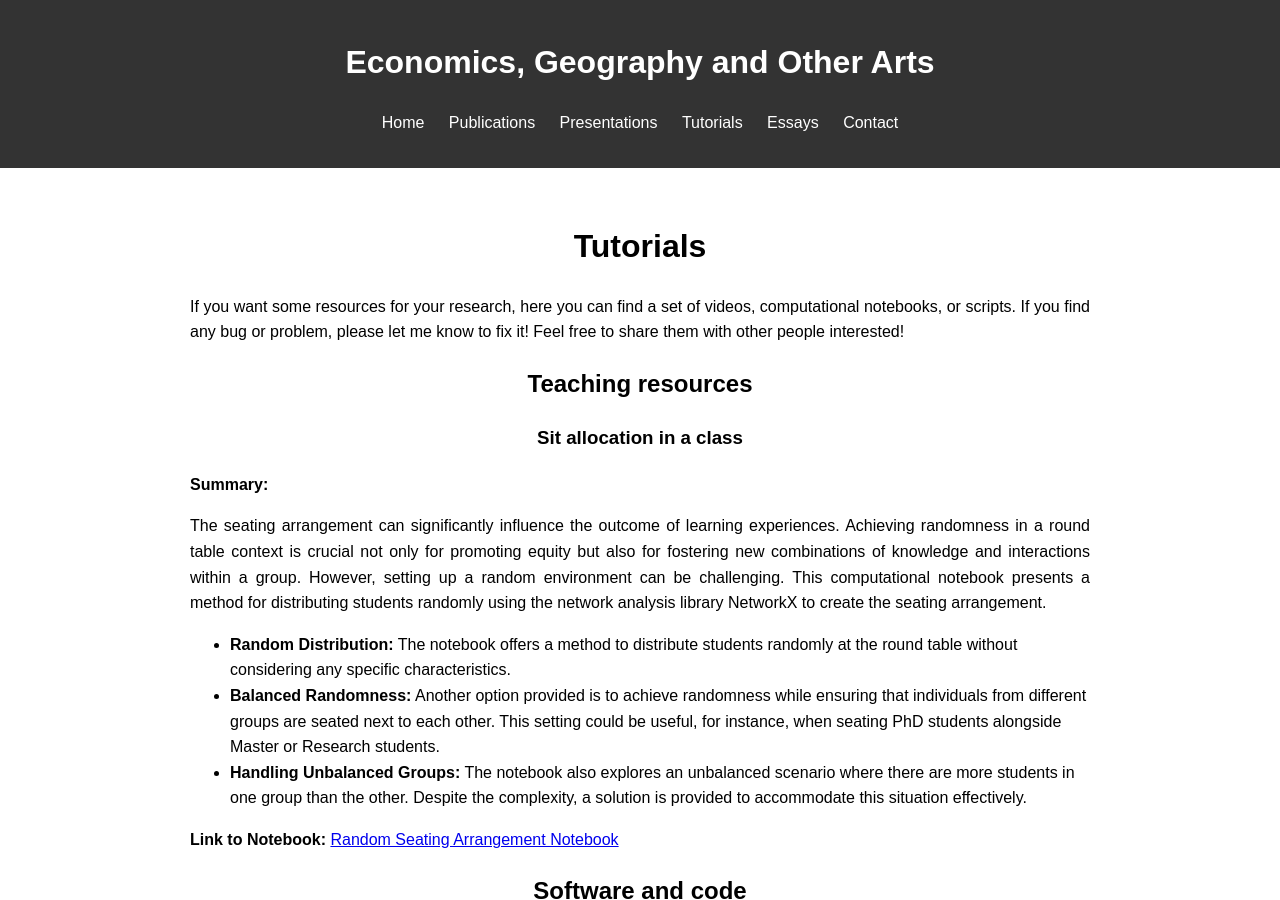
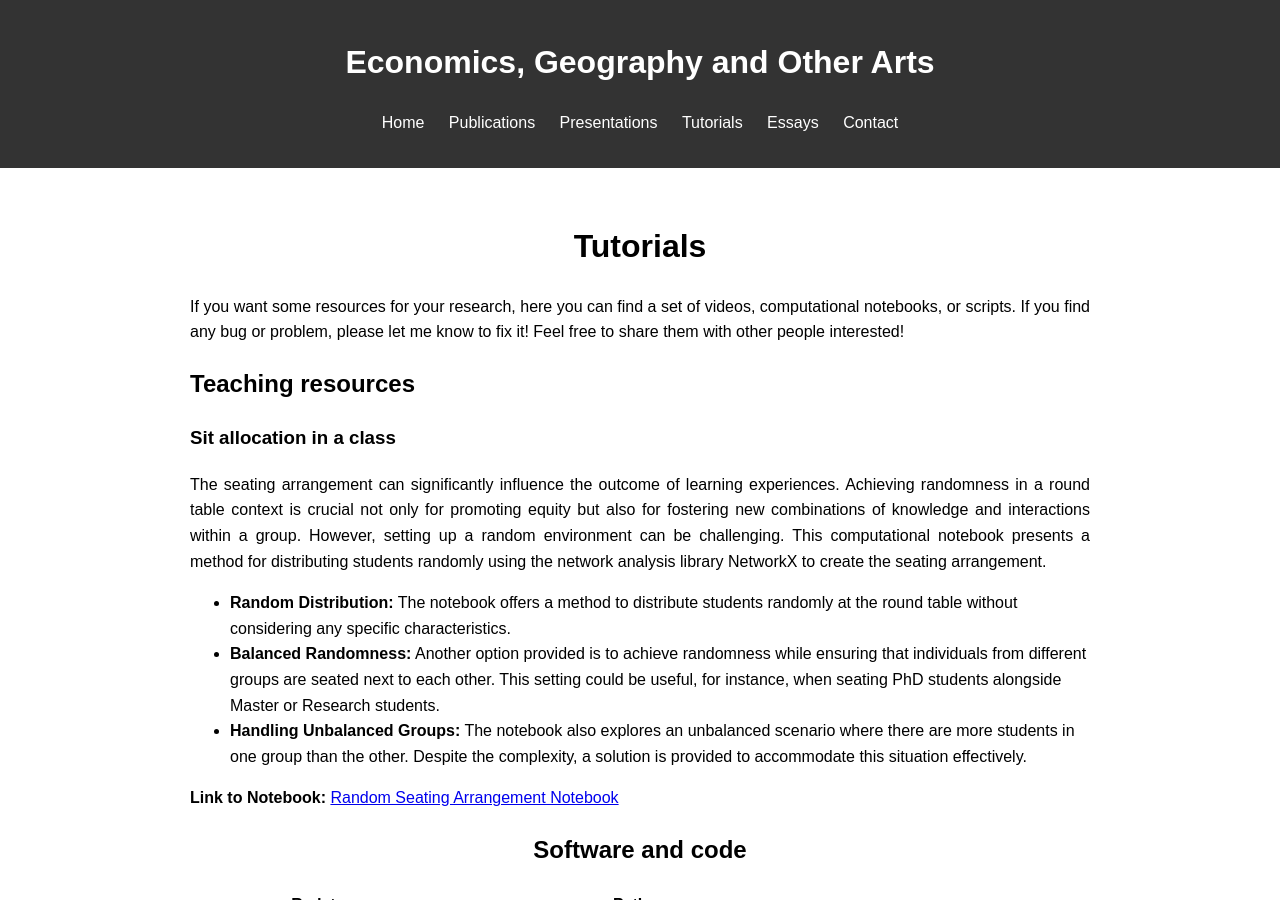
Before and after one commit to Favioleiva/favioleiva.github.io, a Jekyll site: the page built from tutorials.html, in a window 1280 px wide and 900 px high. Built offline with Jekyll 4.4.1, drawn with Linux system fonts in a browser that asks for light colours; nearby versions of some CDN libraries.

Commit message:
Update tutorials.html

```diff
--- a/tutorials.html
+++ b/tutorials.html
@@ -12,11 +12,10 @@ permalink: /tutorials/
         If you find any bug or problem, please let me know to fix it! Feel free to share them with other people interested!
     </p>
 
-    <h2 style="text-align: center;"> Teaching resources</h2>
+    <h2> Teaching resources</h2>
 
-    <h3 style="text-align: center;">Sit allocation in a class</h3>
+    <h3>Sit allocation in a class</h3>
 
-    <p><strong>Summary:</strong></p>
     <p>
         The seating arrangement can significantly influence the outcome of learning experiences. Achieving randomness in a round table context is crucial not only for promoting equity but also for fostering new combinations of knowledge and interactions within a group.
         However, setting up a random environment can be challenging. This computational notebook presents a method for distributing students randomly using the network analysis library NetworkX to create the seating arrangement.
```
